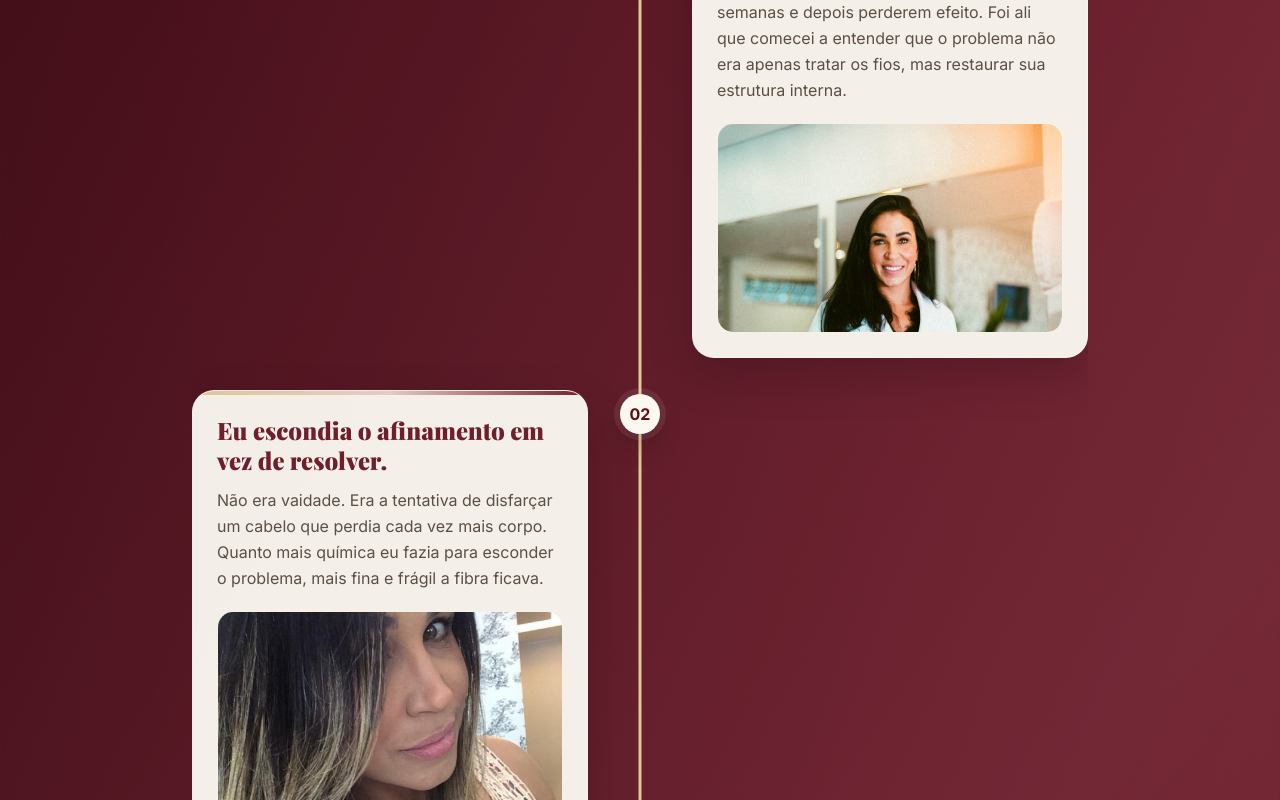
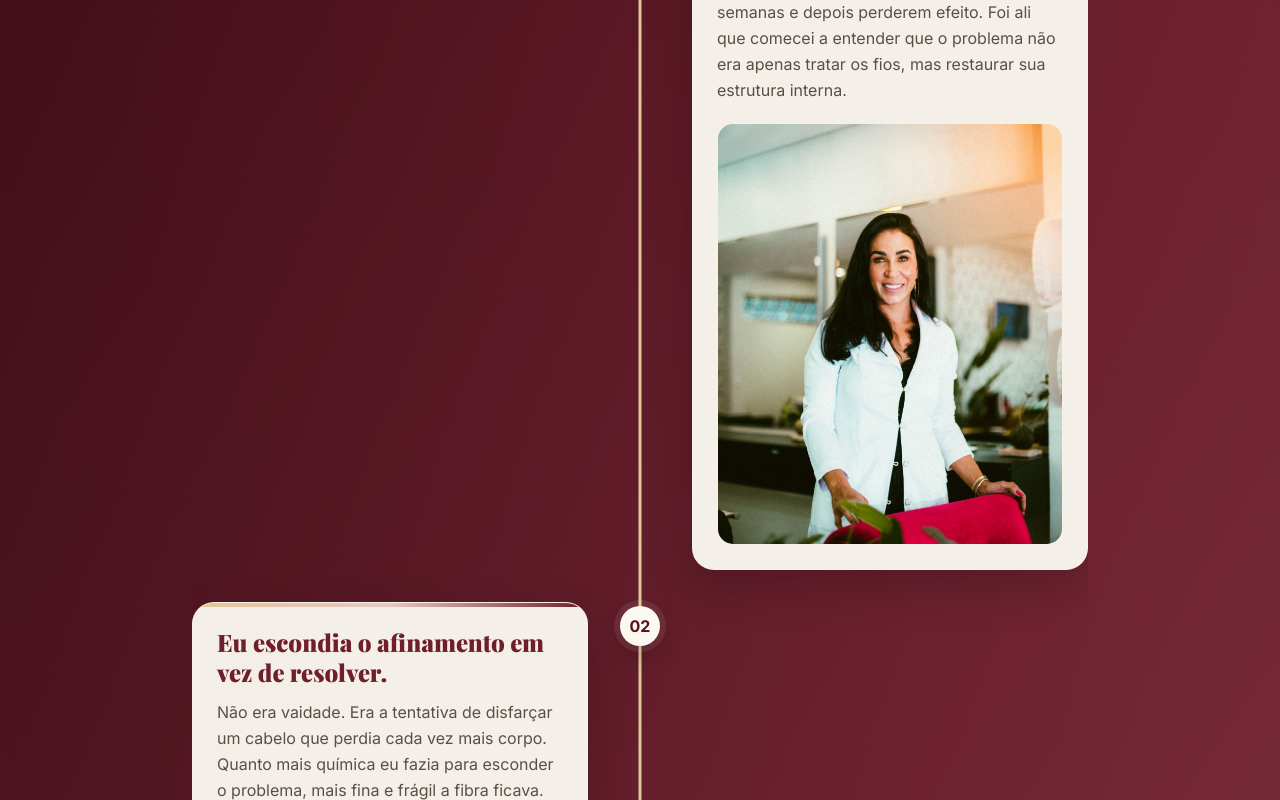
Before and after one commit to DellsantosXD/lp-proteina-do-trigo-A, a React (Vite) app: page / in a window 1280 px wide. Shown: the part 3740-4540 px from the top of the page. Built offline with nearby package versions, Linux system fonts and the light colour scheme; a web font is replaced by a local one.

Commit message:
style: adjust image framing, heights, zoom, and focus for cards 1, 2, 3, and 5

```diff
--- a/src/components/Timeline.tsx
+++ b/src/components/Timeline.tsx
@@ -49,31 +49,36 @@ const items: TimelineItem[] = [
 
 const labels = ['Autoridade', 'Dano', 'Frustração', 'Virada', 'Pesquisa', 'Protocolo', 'Resultado'];
 
-const visuals: Record<number, { src: string; alt: string; position: string }> = {
+const visuals: Record<number, { src: string; alt: string; position: string; height?: string }> = {
   1: {
     src: '/timeline/card-1.jpg',
     alt: 'Durante anos eu acompanhei milhares de histórias de afinamento',
-    position: 'object-[center_20%]'
+    position: 'object-[center_45%]',
+    height: 'h-80 sm:h-[420px]'
   },
   2: {
     src: '/timeline/card-2.jpg',
     alt: 'Eu escondia o afinamento em vez de resolver',
-    position: 'object-[center_25%]'
+    position: 'object-[center_15%]',
+    height: 'h-64 sm:h-80'
   },
   3: {
     src: '/timeline/card-3.jpg',
     alt: 'Fiz tudo o que diziam que funcionava',
-    position: 'object-[center_30%]'
+    position: 'object-[left_bottom]',
+    height: 'h-64 sm:h-80'
   },
   4: {
     src: '/timeline/card-4.jpg',
     alt: 'No ensaio do nascimento do meu segundo filho',
-    position: 'object-[center_25%]'
+    position: 'object-center',
+    height: 'h-60 sm:h-72'
   },
   5: {
     src: '/timeline/card-5.jpg',
     alt: 'Foi estudando a estrutura da fibra que encontrei a resposta',
-    position: 'object-[center_20%]'
+    position: 'object-[left_bottom]',
+    height: 'h-64 sm:h-80'
   }
 };
 
@@ -167,7 +172,7 @@ export default function Timeline() {
                       <motion.img
                         src={visual.src}
                         alt={visual.alt}
-                        className={`h-48 w-full object-cover transition-transform duration-700 group-hover:scale-[1.03] sm:h-52 ${visual.position}`}
+                        className={`w-full object-cover transition-transform duration-700 group-hover:scale-[1.03] ${visual.height || 'h-48 sm:h-52'} ${visual.position}`}
                         referrerPolicy="no-referrer"
                         initial={{ scale: 1.06, opacity: 0.82 }}
                         whileInView={{ scale: 1, opacity: 1 }}
```
